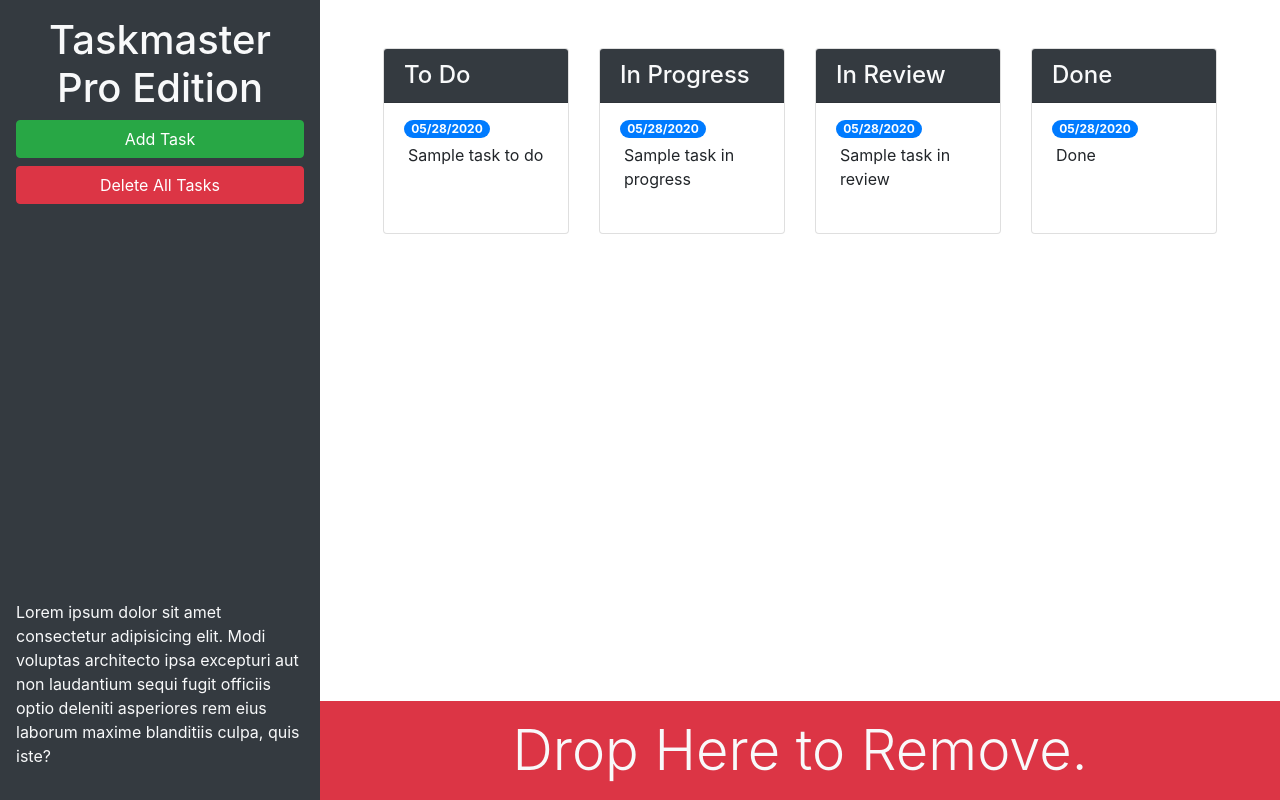
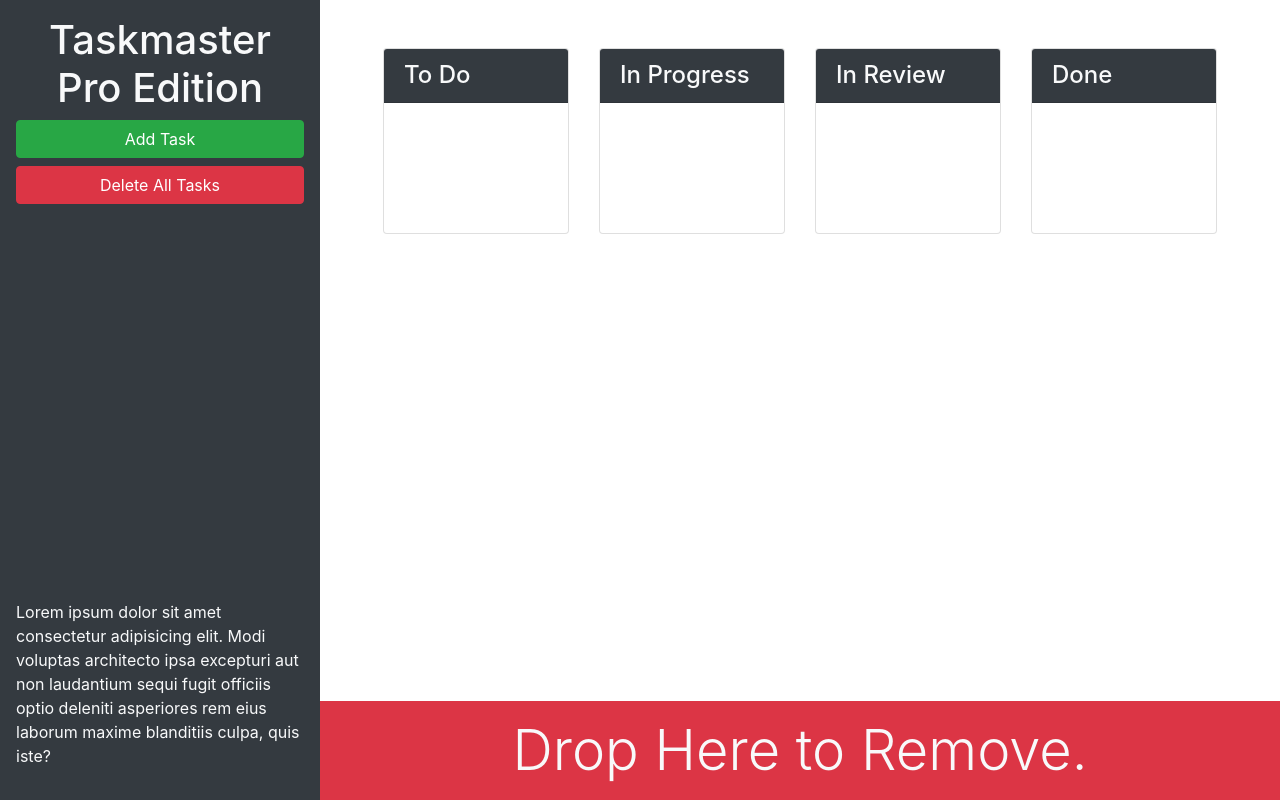
Before and after one commit to D-Mastrocola/Taskmaster-Pro, a plain HTML site: page index.html in a window 1280 px wide. Drawn offline with nearby package versions, Linux system fonts and the light colour scheme.

Commit message:
added script and link elements

```diff
--- a/assets/css/style.css
+++ b/assets/css/style.css
@@ -1,3 +1,4 @@
+
 ul.list-group {
   min-height: 130px;
 }
--- a/index.html
+++ b/index.html
@@ -8,6 +8,12 @@
       rel="stylesheet"
       href="https://cdnjs.cloudflare.com/ajax/libs/twitter-bootstrap/4.3.1/css/bootstrap.min.css"
     />
+    <!-- add the style sheet here -->
+    <link
+      rel="stylesheet"
+      href="https://cdnjs.cloudflare.com/ajax/libs/jqueryui/1.12.1/themes/base/jquery-ui.min.css"
+    />
+    <link rel="stylesheet" href="./assets/css/style.css" />
     <link rel="stylesheet" href="./assets/css/style.css" />
     <title>Taskmaster Pro</title>
   </head>
@@ -50,12 +56,7 @@
           <div class="col-12 col-md-6 col-xl-3 mb-3">
             <div class="card">
               <h4 class="card-header bg-dark text-light">To Do</h4>
-              <ul id="list-toDo" class="list-group list-group-flush">
-                <li class="list-group-item">
-                  <span class="badge badge-primary badge-pill">05/28/2020</span>
-                  <p class="m-1">Sample task to do</p>
-                </li>
-              </ul>
+              <ul id="list-toDo" class="list-group list-group-flush"></ul>
             </div>
           </div>
           <!-- todo end -->
@@ -63,12 +64,7 @@
           <div class="col-12 col-md-6 col-xl-3 mb-3">
             <div class="card">
               <h4 class="card-header bg-dark text-light">In Progress</h4>
-              <ul id="list-toDo" class="list-group list-group-flush">
-                <li class="list-group-item">
-                  <span class="badge badge-primary badge-pill">05/28/2020</span>
-                  <p class="m-1">Sample task in progress</p>
-                </li>
-              </ul>
+              <ul id="list-toDo" class="list-group list-group-flush"></ul>
             </div>
           </div>
           <!-- in progress end -->
@@ -76,12 +72,7 @@
           <div class="col-12 col-md-6 col-xl-3 mb-3">
             <div class="card">
               <h4 class="card-header bg-dark text-light">In Review</h4>
-              <ul id="list-toDo" class="list-group list-group-flush">
-                <li class="list-group-item">
-                  <span class="badge badge-primary badge-pill">05/28/2020</span>
-                  <p class="m-1">Sample task in review</p>
-                </li>
-              </ul>
+              <ul id="list-toDo" class="list-group list-group-flush"></ul>
             </div>
           </div>
           <!-- in review end -->
@@ -89,23 +80,17 @@
           <div class="col-12 col-md-6 col-xl-3 mb-3">
             <div class="card">
               <h4 class="card-header bg-dark text-light">Done</h4>
-              <ul id="list-toDo" class="list-group list-group-flush">
-                <li class="list-group-item">
-                  <span class="badge badge-primary badge-pill">05/28/2020</span>
-                  <p class="m-1">Done</p>
-                </li>
-              </ul>
+              <ul id="list-toDo" class="list-group list-group-flush"></ul>
             </div>
           </div>
           <!-- done end -->
         </div>
 
-        <div class='mt-auto' id="trash">
+        <div class="mt-auto" id="trash">
           <div class="w-100 bg-danger p-3 text-center text-light display-4">
             Drop Here to Remove.
           </div>
         </div>
-
       </main>
     </div>
 
@@ -166,8 +151,8 @@
         </div>
       </div>
     </div>
-
     <script src="https://cdnjs.cloudflare.com/ajax/libs/jquery/3.4.1/jquery.min.js"></script>
+    <script src="https://cdnjs.cloudflare.com/ajax/libs/jqueryui/1.12.1/jquery-ui.min.js"></script>
     <script src="https://cdnjs.cloudflare.com/ajax/libs/popper.js/1.15.0/umd/popper.min.js"></script>
     <script src="https://cdnjs.cloudflare.com/ajax/libs/twitter-bootstrap/4.3.1/js/bootstrap.min.js"></script>
     <script src="./assets/js/script.js"></script>
```
